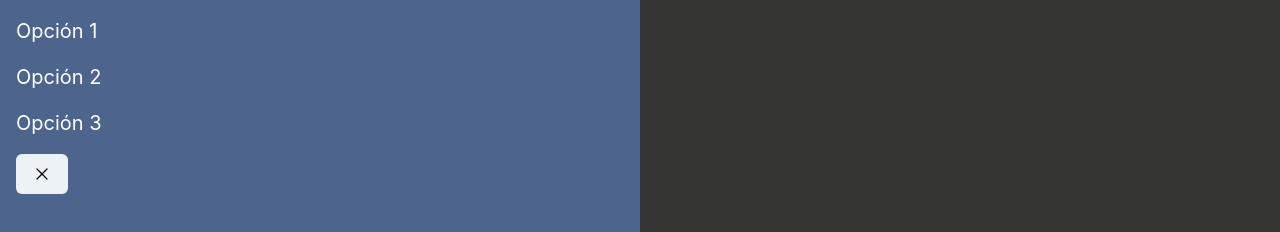
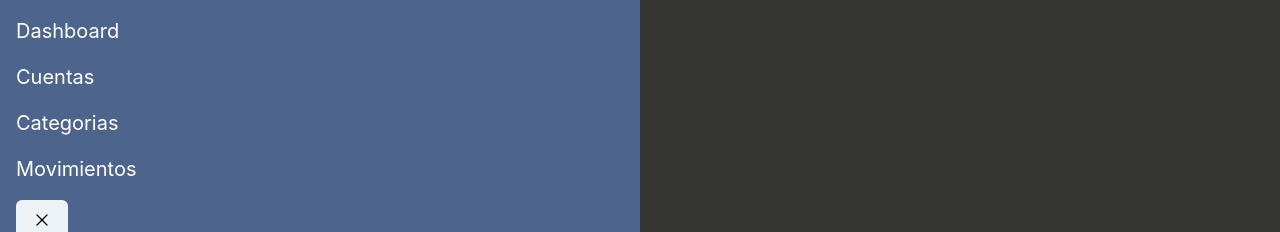
Before and after one commit to frankirova/gastos-test, a React (Vite) app: page / in a window 1280 px wide. Both pictures are taken after a click on the button 30 px from the left and 20 px from the top of the page. Shown: the top 232 px of the page. Built offline with nearby package versions, Linux system fonts and the light colour scheme; no server answers.

Commit message:
update account list

```diff
--- a/src/App.tsx
+++ b/src/App.tsx
@@ -3,7 +3,7 @@ import { AccountList } from './components/AccountList'
 
 export const App = () => {
   return (
-    <VStack backgroundColor={'#353634'} minHeight={'100vh'} justifyContent={'center'} alignItems={'center'}>
+    <VStack backgroundColor={'#353634'} minHeight={'100vh'} minWidth='100vw' justifyContent={'center'} alignItems={'center'}>
       <AccountList />
     </VStack>
   )
--- a/src/components/AccountList.tsx
+++ b/src/components/AccountList.tsx
@@ -19,7 +19,7 @@ export const AccountList = () => {
     setInterval(() => updateTotalAccount(accounts), 86400000);
 
     return (
-        <VStack padding={'4rem'} spacing={6}>
+        <VStack spacing={6}>
             <Tag colorScheme="blue" fontSize={'xx-large'}>
                 Total: {saldo_total_format}
             </Tag>
--- a/src/components/Nav.tsx
+++ b/src/components/Nav.tsx
@@ -9,7 +9,7 @@ const Nav: React.FC = () => {
     const { isOpen, onOpen, onClose } = useDisclosure();
 
     return (
-        <Box backgroundColor={'#353634'}>
+        <Box backgroundColor={'#353634'} width='100vw'>
             <Button onClick={onOpen}
                 leftIcon={<MenuBurgerIcon />}
                 bg="#4d648d"
@@ -30,9 +30,11 @@ const Nav: React.FC = () => {
                 display={isOpen ? 'block' : 'none'}
             >
                 <VStack spacing="4" align="stretch">
-                    <Text fontSize="xl">Opción 1</Text>
-                    <Text fontSize="xl">Opción 2</Text>
-                    <Text fontSize="xl">Opción 3</Text>
+                    <Text fontSize="xl">Dashboard</Text>
+                    <Text fontSize="xl">Cuentas</Text>
+                    <Text fontSize="xl">Categorias</Text>
+                    <Text fontSize="xl">Movimientos</Text>
+
                 </VStack>
                 <Button onClick={onClose} mt="4">
                     <XIcon/>
```
